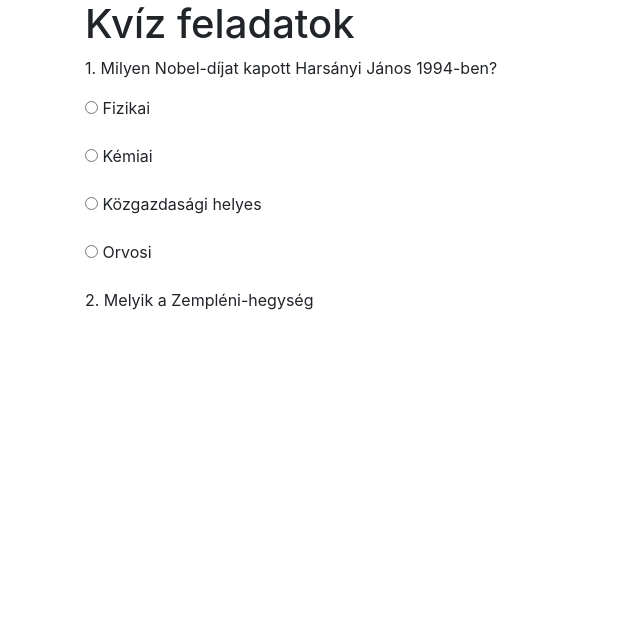
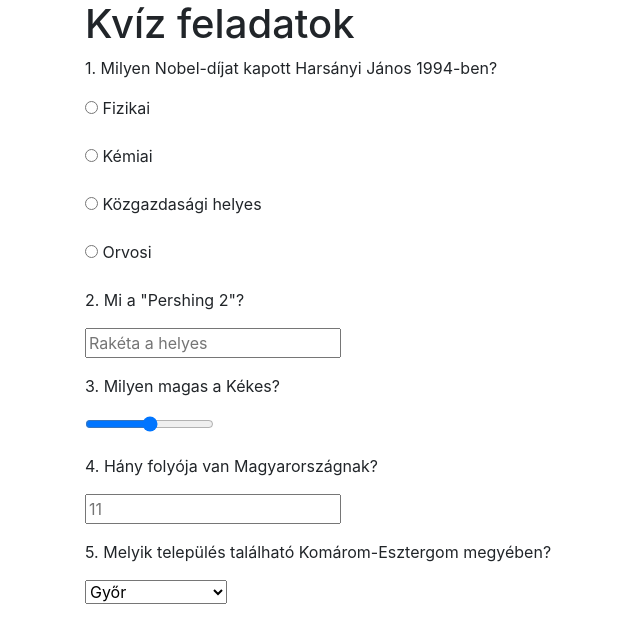
Before and after one commit to Tocsi69/kviz, a plain HTML site: page index.html in a window 1280 px wide. Shown: the whole page, without its empty margins (0-640 px from the left). Drawn offline with nearby package versions, Linux system fonts and the light colour scheme.

Commit message:
Kérdések készen

```diff
--- a/index.html
+++ b/index.html
@@ -34,7 +34,40 @@
             </div>
             <div class="row">
                 <div class="col">
-                    <p>2. Melyik a Zempléni-hegység</p>
+                    <p>2. Mi a "Pershing 2"?</p>
+                    <p>
+                        <input type="text" placeholder="Rakéta a helyes" name="masodikk" id="raketa">
+                    </p>
+                </div>
+            </div>
+            <div class="row">
+                <div class="col">
+                    <p>3. Milyen magas a Kékes?</p>
+                    <p>
+                        <input type="range" min="300" max="2000" step="1" name="harmadikk" id="kekes">
+                    </p>
+                </div>
+            </div>
+            <div class="row">
+                <div class="col">
+                    <p>4. Hány folyója van Magyarországnak?</p>
+                    <p>
+                        <input type="number" placeholder="11" name="negyedikk" id="tizenegy">
+                    </p>
+                </div>
+            </div>
+            <div class="row">
+                <div class="col">
+                    <p>5. Melyik település található Komárom-Esztergom megyében?</p>
+                    <p>
+                        <select name="otodikk" id="telepules">
+                            <option value="v1">Győr</option>
+                            <option value="v2">Zalaegeszeg</option>
+                            <option value="v3">Nagyigmánd</option>
+                            <option value="v4">Fehérvárcsúrgó</option>
+                            <option value="v5">Miskolc</option>
+                        </select>
+                    </p>
                 </div>
             </div>
         </form>
```
